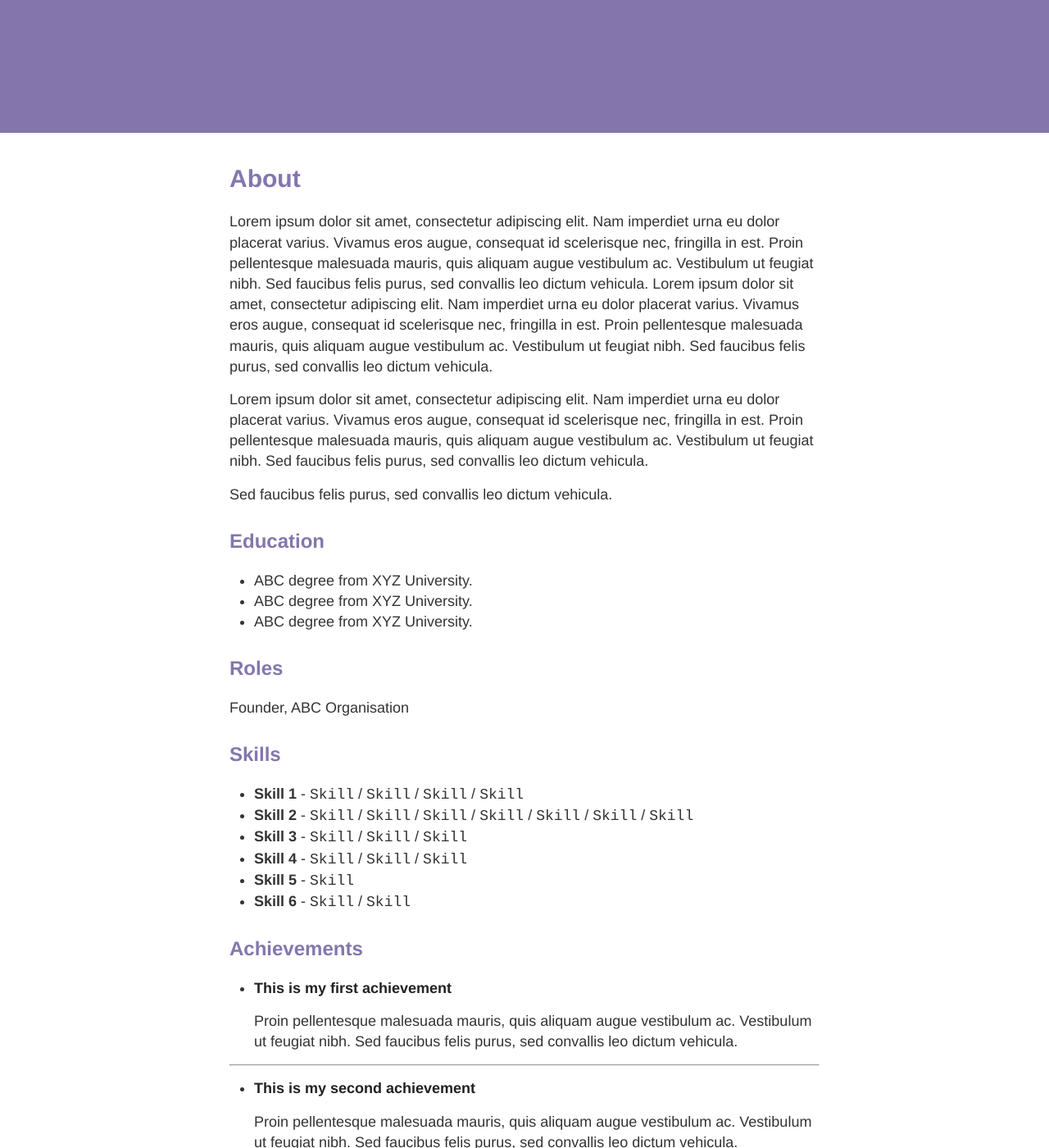
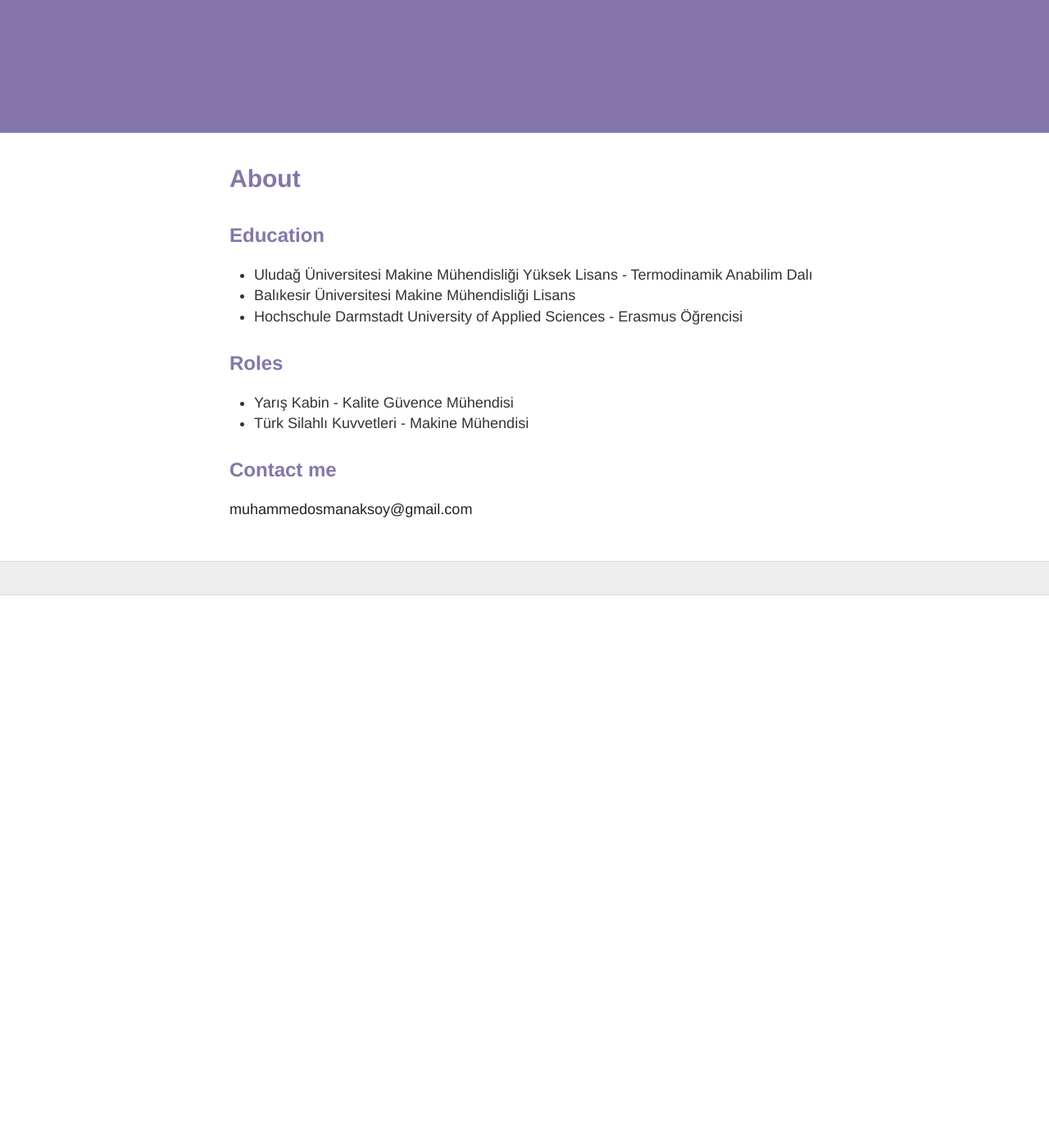
Before and after one commit to osmanaksoy/osmanaksoy.github.io, a Jekyll site: the page built from about.md, in a window 1280 px wide and 1400 px high, scrolled down 464 px. Shown: the whole window at 82% size. Built offline with Jekyll 4.4.1, drawn with Linux system fonts in a browser that asks for light colours; nearby versions of some CDN libraries; after the commit the page ends 1190 px from its top, so only the background shows below that; some of the changed text lies outside the part shown.

Commit message:
About.md

```diff
--- a/about.md
+++ b/about.md
@@ -4,52 +4,17 @@ title: About
 permalink: /about/
 ---
 
-Lorem ipsum dolor sit amet, consectetur adipiscing elit. Nam imperdiet urna eu dolor placerat varius. Vivamus eros augue, consequat id scelerisque nec, fringilla in est. Proin pellentesque malesuada mauris, quis aliquam augue vestibulum ac. Vestibulum ut feugiat nibh. Sed faucibus felis purus, sed convallis leo dictum vehicula. Lorem ipsum dolor sit amet, consectetur adipiscing elit. Nam imperdiet urna eu dolor placerat varius. Vivamus eros augue, consequat id scelerisque nec, fringilla in est. Proin pellentesque malesuada mauris, quis aliquam augue vestibulum ac. Vestibulum ut feugiat nibh. Sed faucibus felis purus, sed convallis leo dictum vehicula.
-
-Lorem ipsum dolor sit amet, consectetur adipiscing elit. Nam imperdiet urna eu dolor placerat varius. Vivamus eros augue, consequat id scelerisque nec, fringilla in est. Proin pellentesque malesuada mauris, quis aliquam augue vestibulum ac. Vestibulum ut feugiat nibh. Sed faucibus felis purus, sed convallis leo dictum vehicula.
-
-Sed faucibus felis purus, sed convallis leo dictum vehicula.
-
 ## Education
 
-* ABC degree from XYZ University.
-* ABC degree from XYZ University.
-* ABC degree from XYZ University.
+* Uludağ Üniversitesi Makine Mühendisliği Yüksek Lisans - Termodinamik Anabilim Dalı
+* Balıkesir Üniversitesi Makine Mühendisliği Lisans
+* Hochschule Darmstadt University of Applied Sciences - Erasmus Öğrencisi
 
 ## Roles
 
-Founder, ABC Organisation
-
-## Skills
-
-* **Skill 1** - `Skill` / `Skill` / `Skill` / `Skill`
-* **Skill 2** - `Skill` / `Skill` / `Skill` / `Skill` / `Skill` / `Skill` / `Skill`
-* **Skill 3** - `Skill` / `Skill` / `Skill`
-* **Skill 4** - `Skill` / `Skill` / `Skill`
-* **Skill 5** - `Skill`
-* **Skill 6** - `Skill` / `Skill`
-
-
-## Achievements
-
-
-* [**This is my first achievement**](#)
-
-   Proin pellentesque malesuada mauris, quis aliquam augue vestibulum ac. Vestibulum ut feugiat nibh. Sed faucibus felis purus, sed convallis leo dictum vehicula.
-
-***
-
-* [**This is my second achievement**](#)
-
-    Proin pellentesque malesuada mauris, quis aliquam augue vestibulum ac. Vestibulum ut feugiat nibh. Sed faucibus felis purus, sed convallis leo dictum vehicula.
-
-***
-
-* [**This is my third achievement**](#)
-
-   Proin pellentesque malesuada mauris, quis aliquam augue vestibulum ac. Vestibulum ut feugiat nibh. Sed faucibus felis purus, sed convallis leo dictum vehicula
-
+* Yarış Kabin - Kalite Güvence Mühendisi
+* Türk Silahlı Kuvvetleri - Makine Mühendisi
 
 ## Contact me
 
-[agarwal.akshay.akshay8@gmail.com](mailto:agarwal.akshay.akshay8@gmail.com)
+[muhammedosmanaksoy@gmail.com](mailto:muhammedosmanaksoy@gmail.com)
```
